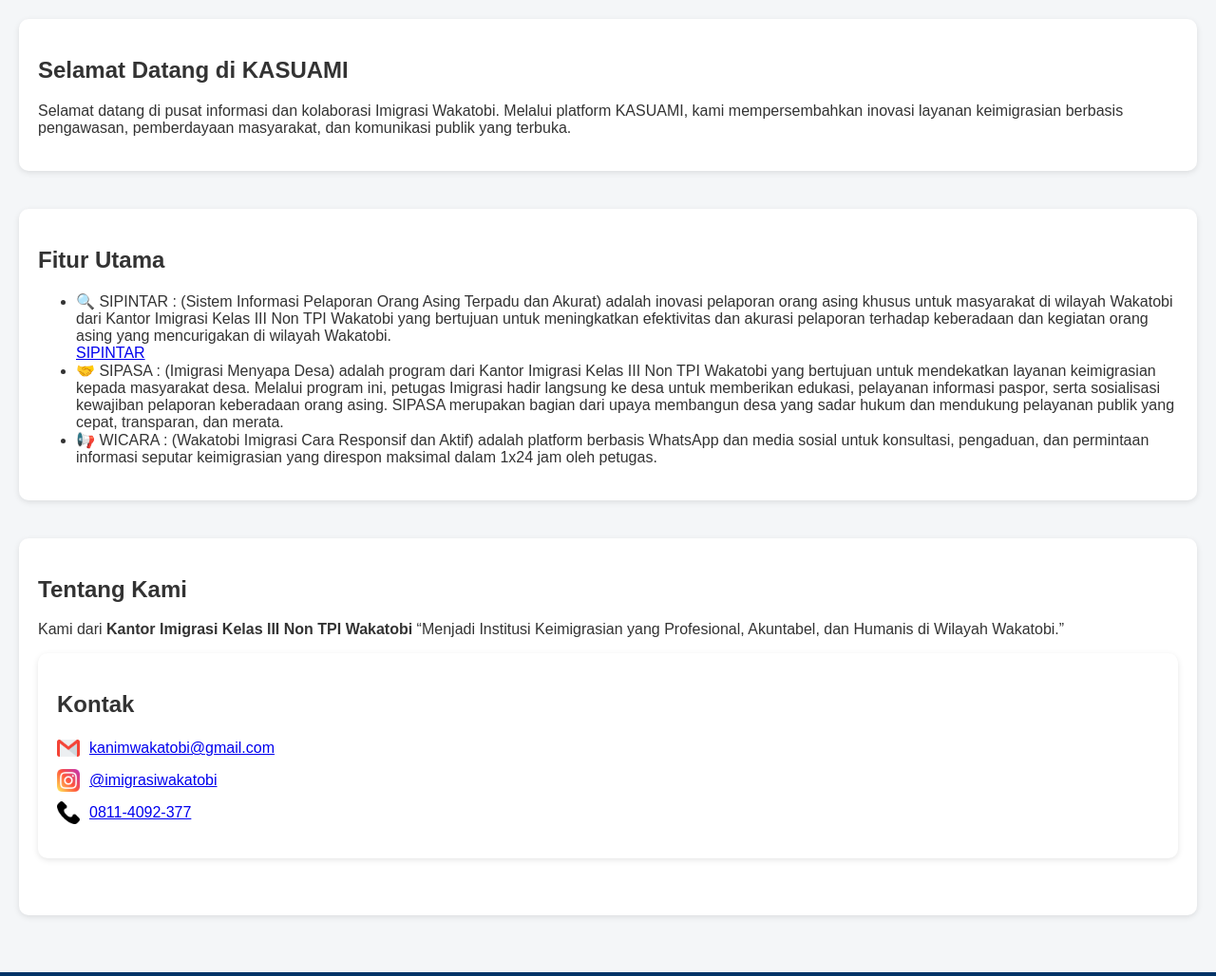
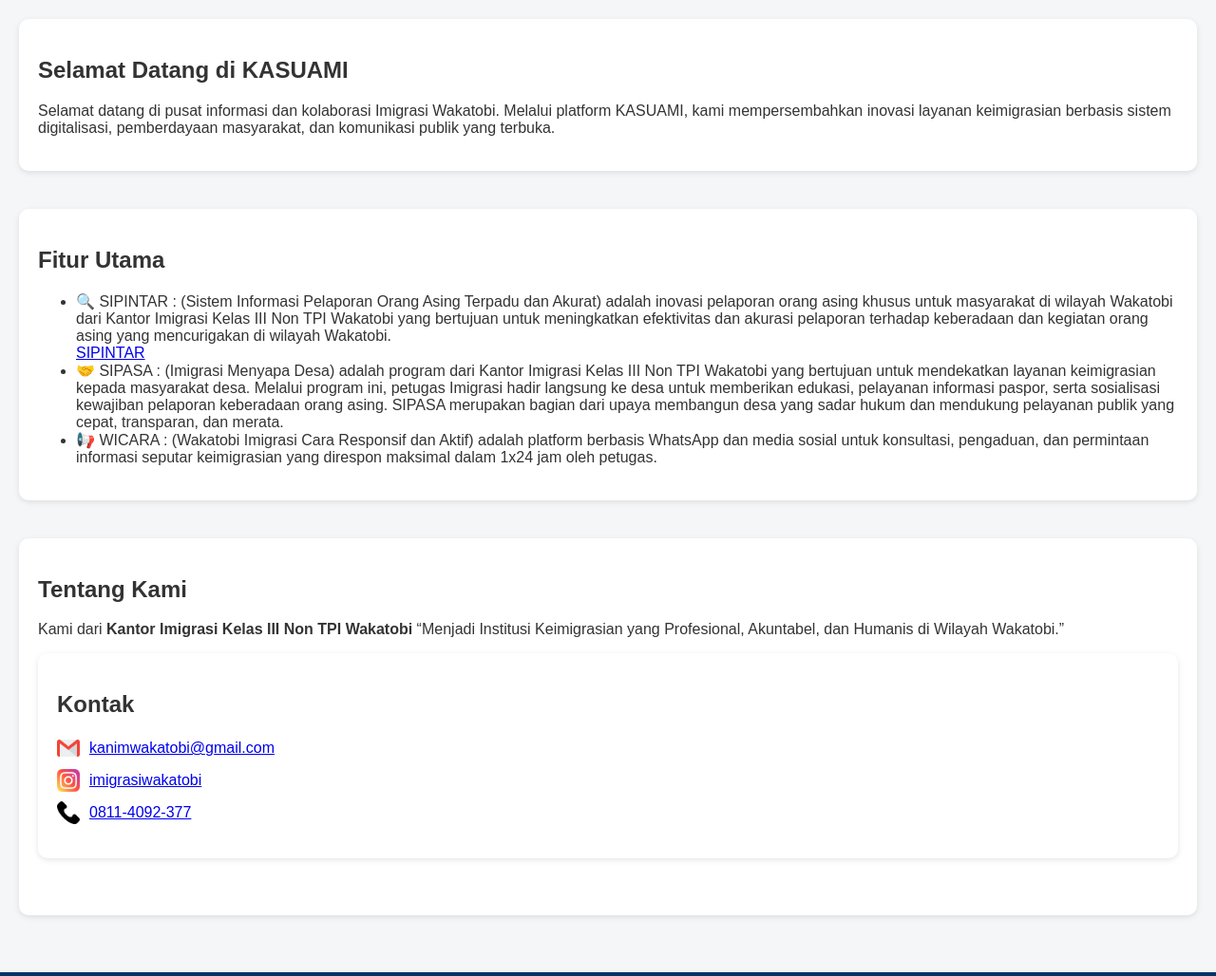
Before and after one commit to kanimwakatobi/KASUAMI, a plain HTML site: page index.html in a window 1280 px wide. Shown: the part 478-1506 px from the top of the page at 95% size. Drawn offline with Linux system fonts and the light colour scheme.

Commit message:
Update index.html

```diff
--- a/index.html
+++ b/index.html
@@ -22,7 +22,7 @@
     <section id="beranda">
       <h2>Selamat Datang di KASUAMI</h2>
       <p>Selamat datang di pusat informasi dan kolaborasi Imigrasi Wakatobi.
-Melalui platform KASUAMI, kami mempersembahkan inovasi layanan keimigrasian berbasis pengawasan, pemberdayaan masyarakat, dan komunikasi publik yang terbuka.</p>
+Melalui platform KASUAMI, kami mempersembahkan inovasi layanan keimigrasian berbasis sistem digitalisasi, pemberdayaan masyarakat, dan komunikasi publik yang terbuka.</p>
     </section>
     <section id="fitur">
       <h2>Fitur Utama</h2>
@@ -56,7 +56,7 @@ adalah platform berbasis WhatsApp dan media sosial untuk konsultasi, pengaduan,
     </li>
     <li>
       <img src="icon-instagram.png" alt="Instagram" class="icon" />
-      <a href="https://instagram.com/imigrasiwakatobi" target="_blank">@imigrasiwakatobi</a>
+      <a href="https://instagram.com/imigrasiwakatobi" target="_blank">imigrasiwakatobi</a>
     </li>
     <li>
       <img src="icon-phone.png" alt="Telepon" class="icon" />
```
